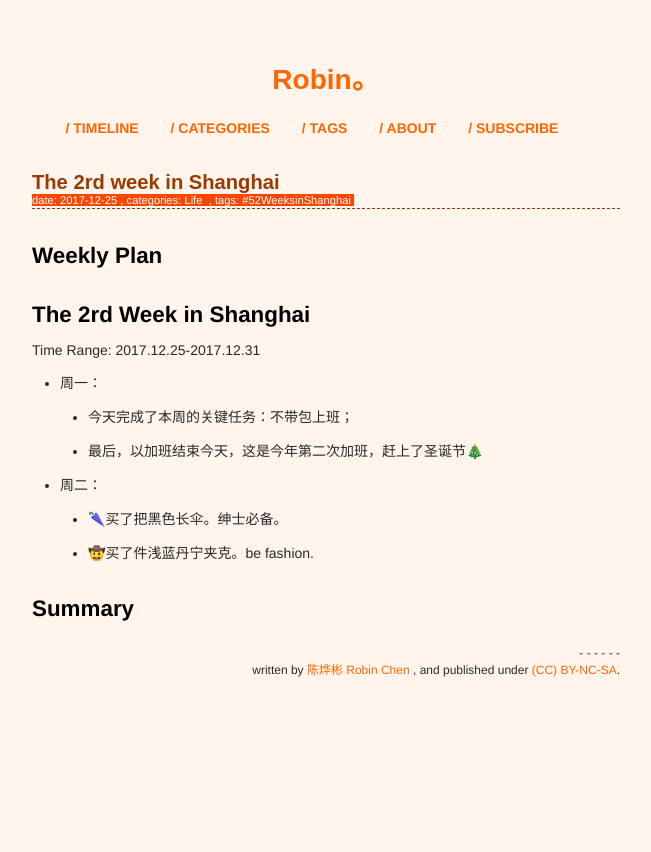
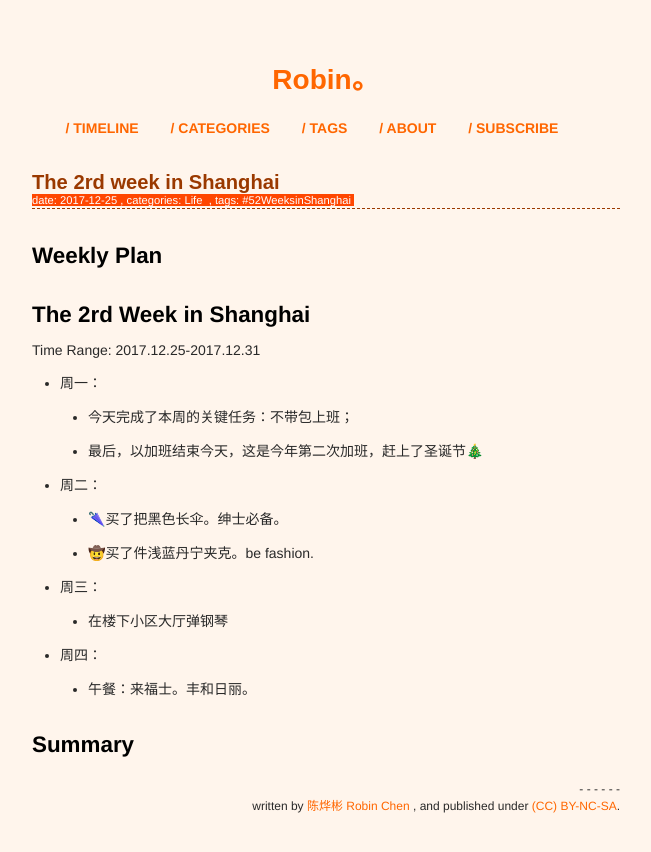
Before and after one commit to xianyuxmu/xianyuxmu.github.io, a Jekyll site: the page built from _posts/2017-12-25-52-weeks-in-shanghai-2.md, in a window 1280 px wide. Shown: the top 852 px of the page, without its empty margins (314-965 px from the left). Built offline with Jekyll 4.4.1, drawn with Linux system fonts in a browser that asks for light colours; comment, search, counter and statistics services are not loaded.

Commit message:
28 Dec. 2017

```diff
--- a/_posts/2017-12-25-52-weeks-in-shanghai-2.md
+++ b/_posts/2017-12-25-52-weeks-in-shanghai-2.md
@@ -21,6 +21,10 @@ Time Range: 2017.12.25-2017.12.31
 - 周二：
 	- 🌂买了把黑色长伞。绅士必备。
 	- 🤠买了件浅蓝丹宁夹克。be fashion.
+- 周三：
+	- 在楼下小区大厅弹钢琴
+- 周四：
+	- 午餐：来福士。丰和日丽。
 
 
 ## Summary
```
